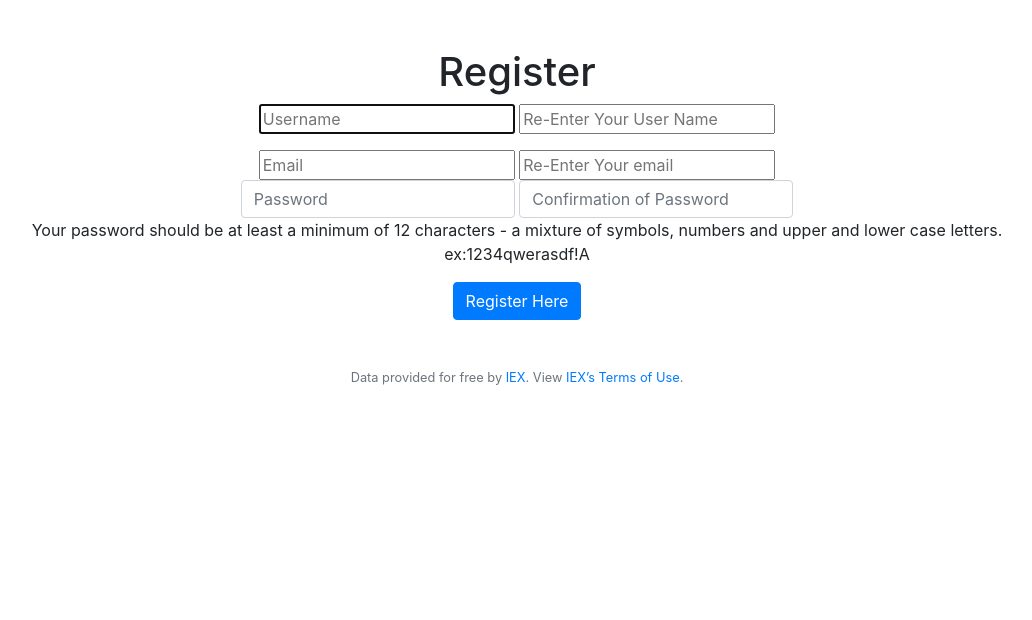
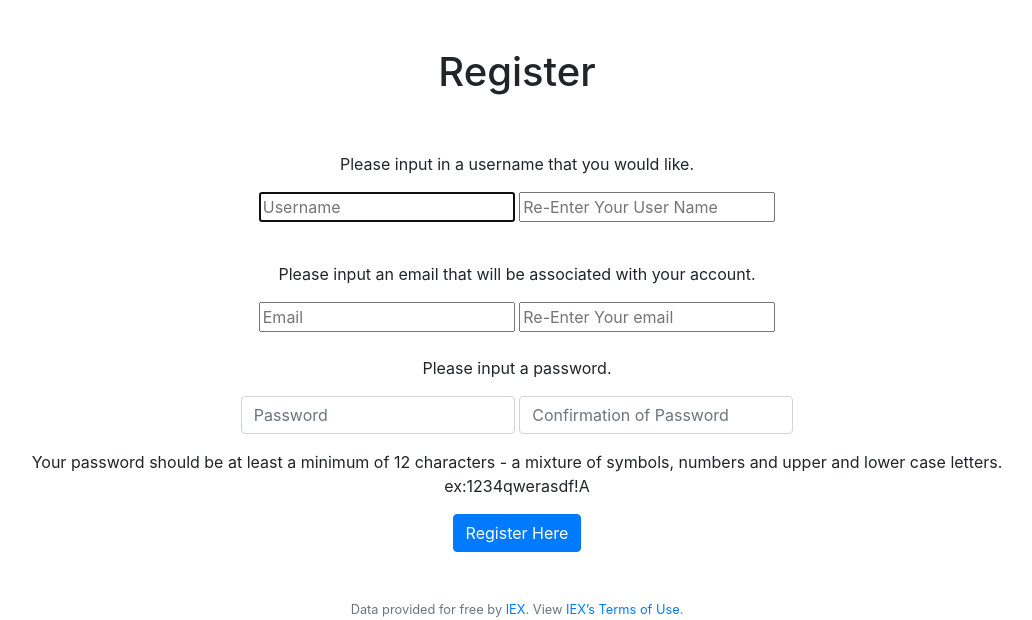
Before and after one commit to chibi-Asil/pset9, a Python web app: template templates/register.html in a window 1280 px wide. Shown: the part 76-696 px from the top of the page, without its empty margins (123-1155 px from the left). Run offline with Jinja, Linux system fonts and the light colour scheme; the template is opened without the code that fills it, so the values that code supplies are empty.

Commit message:
Update register.html
Changed the formatting and added more text to delineate between the information

```diff
--- a/templates/register.html
+++ b/templates/register.html
@@ -6,24 +6,37 @@
 
 {% block main %}
     <h1>Register</h1>
+    </br>
+    <br>
     <form action = "/register" method = "post">
+        <p>
+            Please input in a username that you would like.
+        </p>
         <div class = "form-group">
             <input autocomplete = "off" autofocus name = "username" placeholder = "Username" type = "text">
             <input autocomplete = "off" autofocus name = "re_enter_username" placeholder = "Re-Enter Your User Name" type = "text"/>
         </div>
+        </br>
+        <p>
+            Please input an email that will be associated with your account.
+        </p>
         <div>
             <input autocomplete = "off" autofocus name = "email" placeholder = "Email" />
             <input autocomplete = "off" autofocus name = "re_enter_email" placeholder = "Re-Enter Your email"/>
         </div>
-            <!-- The assignment requires that we make some adjustments to ensure that we always prioritise security. 12 characters with a mixture of symbols, numbers and upper and lower case letters should make it harder for hackers -->
+        </br>
+        <!-- The assignment requires that we make some adjustments to ensure that we always prioritise security. 12 characters with a mixture of symbols, numbers and upper and lower case letters should make it harder for hackers -->
+        <p>
+            Please input a password.
+        </p>
         <div class = "form-group">
             <input class = "form-control" pattern = "(?=.*\d)(?=.*[a-z])(?=.*[A-Z]).{12,}" name = "password" placeholder = "Password" type = "password">
             <input class = "form-control" pattern = "(?=.*\d)(?=.*[a-z])(?=.*[A-Z]).{12,}" name = "confirmation" placeholder = "Confirmation of Password" type = "password">
-             <p class = "invalid feedback">
+        </div>
+        <p class = "invalid feedback">
                 Your password should be at least a minimum of 12 characters - a mixture of symbols, numbers and upper and lower case letters.
                 ex:1234qwerasdf!A
-            </p>
-        </div>
+        </p>
         <button class = "btn btn-primary" type = "submit">Register Here</button>
     </form>
 
```
